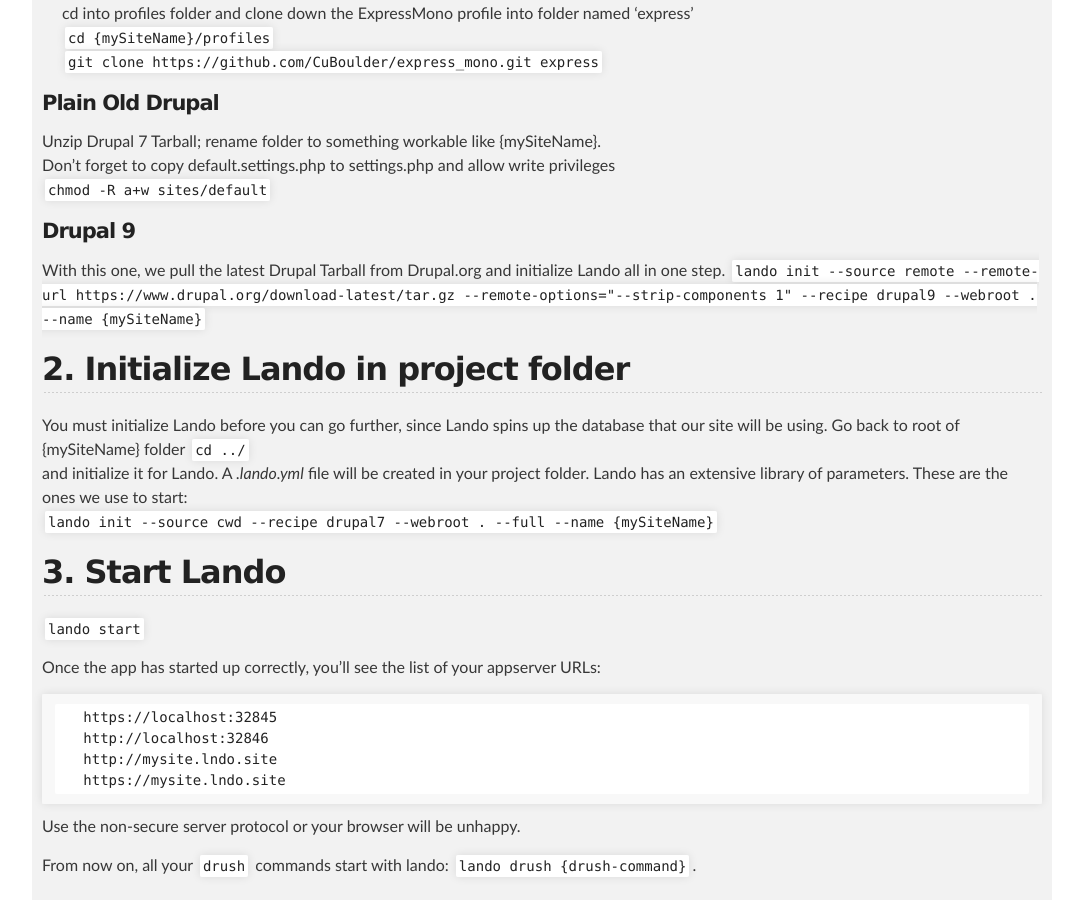
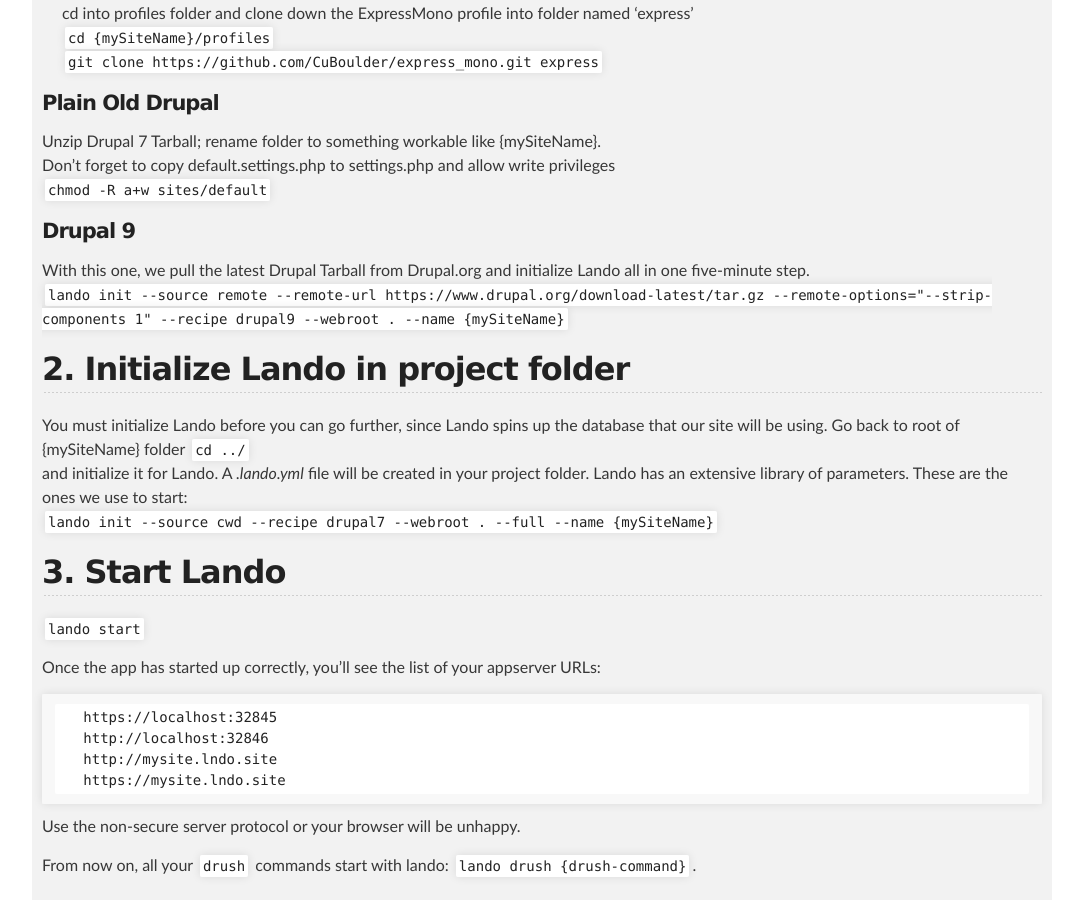
Before and after one commit to cathysnider/cathysnider.github.io, a Jekyll site: the page built from lando.md, in a window 1280 px wide and 900 px high, scrolled down 579 px. Shown: the whole window, without its empty margins (98-1181 px from the left). Built offline with Jekyll 4.4.1, drawn with Linux system fonts in a browser that asks for light colours.

Commit message:
message here

```diff
--- a/lando.md
+++ b/lando.md
@@ -25,7 +25,7 @@ layout: default
    `chmod -R a+w sites/default`
 
 #### Drupal 9
-   With this one, we pull the latest Drupal Tarball from Drupal.org and initialize Lando all in one step.
+   With this one, we pull the latest Drupal Tarball from Drupal.org and initialize Lando all in one five-minute step. <br />
   `lando init --source remote --remote-url https://www.drupal.org/download-latest/tar.gz --remote-options="--strip-components 1"  --recipe drupal9 --webroot . --name {mySiteName}`
 
 
```
